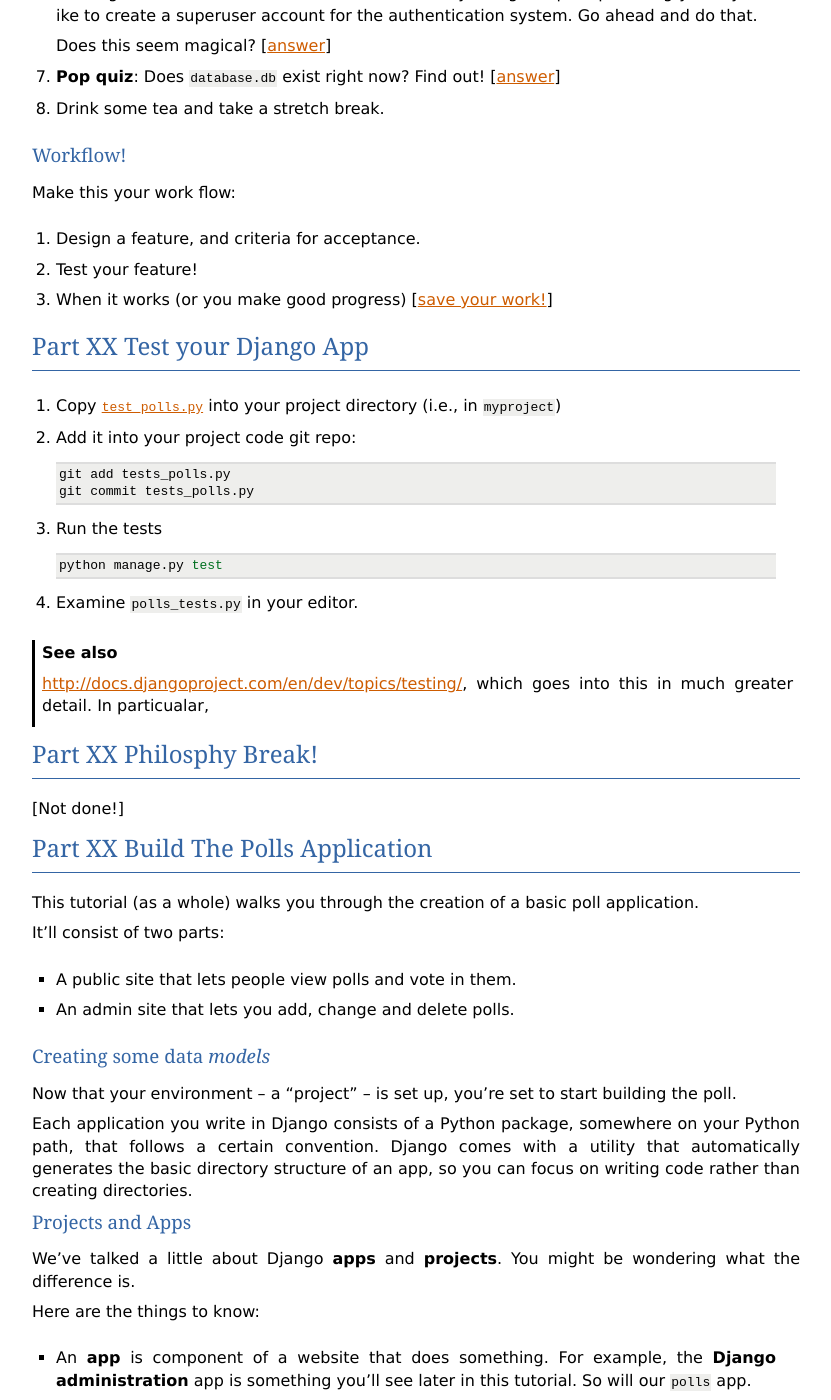
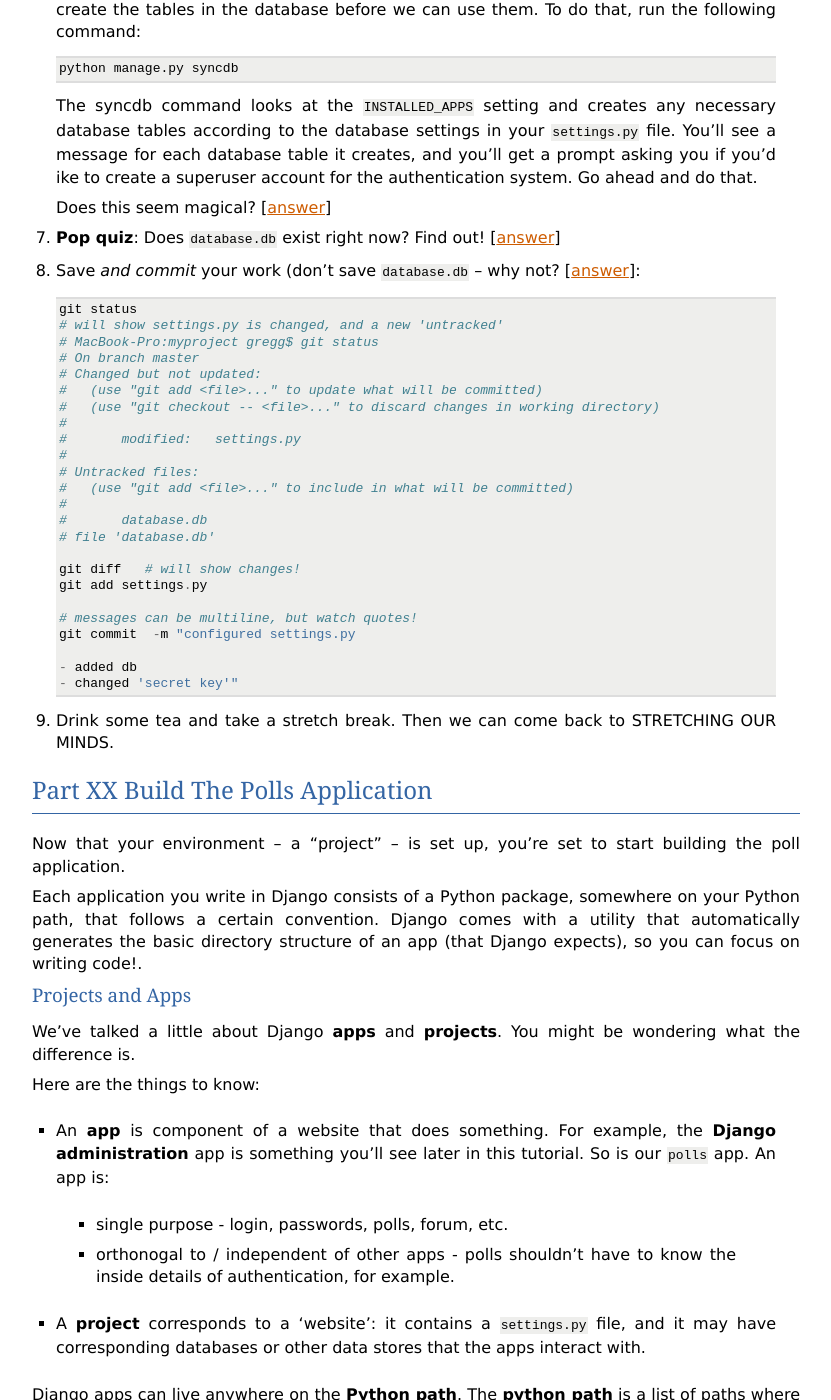
Before and after one commit to lsblakk/pystar, a Sphinx documentation site: the page built from docs/webapp.rst, in a window 1280 px wide and 1400 px high, scrolled down 6587 px. Shown: the whole window, without its empty margins (48-879 px from the left). Built offline with Sphinx 7.4.7, drawn with Linux system fonts in a browser that asks for light colours; some of the changed text lies outside the part shown.

Commit message:
more webapp changes.
* girl -> woman (self-smack!)
* got through the app creation.

```diff
--- a/docs/webapp.rst
+++ b/docs/webapp.rst
@@ -48,11 +48,17 @@
 
 Time to make a prototype!
 After hearing about Python and the Django web framework from that
-smart girl you know who works at Google, you have decided to try it out!
+smart woman you know who works at Google, you have decided to try it out!
 
 Since this is a prototype, you have decided to eliminate some features
 (logins, history tracking, demographic information, etc.) to focus on the
 core applicaion:  polls and voting.
+
+
+The prototype will consist of two parts:
+
+#. A public site that lets people view polls and vote in them.
+#. An admin site that lets you add, change and delete polls.
 
 You have decided to implement the following pages:
 
@@ -84,6 +90,7 @@
 
 .. code-block:: bash
 
+    # remember in bash, # means comment -- don't type these :)
     cd mydir
     mkdir django_projects
     virtualenv --no-site-packages pystar
@@ -278,7 +285,7 @@
 ------------------------------------
 
 Right now, everyone in the workshop has the same "SECRET_KEY". Since Django
-uses this
+uses this key for various sensitive things, you should change it.
 
 #. Open  ``settings.py`` in your editor.  ``settings.py`` is a Python script that only contains variable definitions.  Django looks at the values of these variables when it runs your web app.
 
@@ -322,7 +329,7 @@
     ..  note::
 
         In production, Sqlite has issues because only one process can *write* to it
-        as a time.  **Discuss** the implications of this with your group.
+        as a time.  **Discuss** the implications of this with your group.  [:ref:`answer <webapp_answers_sqlite_one_writer_implications>`]
 
 #.  Edit the lines in your settings.py to match the lines below:
 
@@ -376,77 +383,49 @@
 
 #.  **Pop quiz**: Does ``database.db`` exist right now?  Find out!  [:ref:`answer <webapp_answers_database_db_exists_after_sync>`]
 
-#.  Drink some tea and take a stretch break.
-
-
-Workflow!
-------------------
-
-Make this your work flow:
-
-1.  Design a feature, and criteria for acceptance.
-2.  Test your feature!
-3.  When it works (or you make good progress) [:ref:`save your work! <webapp_answers_verify_shutdown>`]
-
-
-Part XX Test your Django App
-=======================================
-
-
-#.  Copy :download:`test_polls.py` into your project directory (i.e., in ``myproject``)
-
-#.  Add it into your project code git repo:
-
-    ..  code-block:: bash
-
-        git add tests_polls.py
-        git commit tests_polls.py
-
-#.  Run the tests
-
-    ..  code-block:: bash
-
-        python manage.py test
-
-#.  Examine ``polls_tests.py`` in your editor.
-
-
-.. seealso::
-
-    http://docs.djangoproject.com/en/dev/topics/testing/, which
-    goes into this in much greater detail.  In particualar,
-
-
-
-
-Part XX  Philosphy Break!
-===========================
-
-[Not done!]
+#.  Save *and commit* your work (don't save ``database.db`` --
+    why not?  [:ref:`answer <webapp_answers_why_not_save_database_db>`]::
+
+        git status
+        # will show settings.py is changed, and a new 'untracked'
+        # MacBook-Pro:myproject gregg$ git status
+        # On branch master
+        # Changed but not updated:
+        #   (use "git add <file>..." to update what will be committed)
+        #   (use "git checkout -- <file>..." to discard changes in working directory)
+        #
+        #	modified:   settings.py
+        #
+        # Untracked files:
+        #   (use "git add <file>..." to include in what will be committed)
+        #
+        #	database.db
+        # file 'database.db'
+
+        git diff   # will show changes!
+        git add settings.py
+
+        # messages can be multiline, but watch quotes!
+        git commit  -m "configured settings.py
+
+        - added db
+        - changed 'secret key'"
+
+
+#.  Drink some tea and take a stretch break.  Then we can come back to
+    STRETCHING OUR MINDS.
 
 
 
 Part XX Build The Polls Application
 ========================================
 
-
-This tutorial (as a whole) walks you through the creation of a basic poll application.
-
-It’ll consist of two parts:
-
-* A public site that lets people view polls and vote in them.
-* An admin site that lets you add, change and delete polls.
-
-
-Creating some data *models*
------------------------------
-
-Now that your environment -- a "project" -- is set up, you're set to start building the poll.
+Now that your environment -- a "project" -- is set up, you're set to start building the poll application.
 
 Each application you write in Django consists of a Python package,
 somewhere on your Python path, that follows a certain convention.
 Django comes with a utility that automatically generates the basic directory
-structure of an app, so you can focus on writing code rather than creating directories.
+structure of an app (that Django expects), so you can focus on writing code!.
 
 Projects and Apps
 ---------------------------------
@@ -456,12 +435,18 @@
 
 Here are the things to know:
 
-* An **app** is component of a website that does something. For example, the **Django administration** app is something you'll see later in this tutorial.  So will our ``polls`` app.
-* A **project** corresponds to a website: it contains a ``settings.py`` file, so it has a corresponding database.
+* An **app** is component of a website that does something. For example, the **Django administration** app is something you'll see later in this tutorial.  So is our ``polls`` app.  An app is:
+
+    * single purpose - login, passwords, polls, forum, etc.
+    * orthonogal to / independent of other apps - polls shouldn't have to
+      know the inside details of authentication, for example.
+
+* A **project** corresponds to a 'website': it contains a ``settings.py`` file, and
+  it may have corresponding databases or other data stores
+  that the apps interact with.
 
 Django apps can live anywhere on the **Python path**.  The **python path** is
-a list of paths where the python interpreter looks for modules.  To see yours
-(for the curious):
+a list of paths where the python interpreter looks for modules.
 
 .. code-block:: bash
 
@@ -475,31 +460,110 @@
     '/Users/gregg/mydir/pystar/lib/python2.6/plat-darwin',
     '/Users/gregg/mydir/pystar/lib/python2.6/plat-mac' ... ]
 
+
 To be importable (seeable by Python), your Django app must be in one of the folders
 on *your* path.
 
+**Experiment**:  look at your Python Path!
+
+
+Create The Poll App
+---------------------
+
 In this tutorial, we'll create our poll app in the myproject directory for
 simplicity. In the future, when you decide that the world needs to be able to
-use your poll app and plug it into their own projects, you can publish that
-directory separately.
-
-To create your app, make sure you're in the myproject directory and type this command:
-
-.. code-block:: bash
-
-    python manage.py startapp polls
-
-That'll create a directory polls, which is laid out like this:
-
-.. code-block:: bash
-
-     polls/
-        __init__.py
-        models.py
-        tests.py
-        views.py
-
-This directory structure will house the poll application.
+use your poll app and plug it into their own projects, and after you determine
+that your app plays nicely with other apps, you can publish that directory separately!
+
+
+#.  open your terminal and navigate to ``myproject``
+#.  make scaffolding for the app
+
+    .. code-block:: bash
+
+        python manage.py startapp polls
+
+    That'll create a directory ``polls`` to house the poll application.
+
+#.  Examine the layout of ``polls`` (we will do more of this in following sections).
+
+    ..  code-block:: bash
+
+         # remember not to type the '$', it just means the prompt'.
+         $ ls polls
+         polls/
+            __init__.py
+            models.py
+            tests.py
+            views.py
+
+#.  Prove that ``polls`` is importable [:ref:`answer <webapp_answers_is_polls_importable>`]
+
+#.  Add and commit ``polls/*py``.
+
+#.  Refill your tea!
+
+
+
+
+
+Part XX Test your Django App
+=======================================
+
+#.  Copy :download:`test_polls.py` into your project directory (i.e., in ``myproject``)
+
+#.  Add it into your project code git repo:
+
+    ..  code-block:: bash
+
+        git add test_polls.py
+        # messages can be multiline, but watch quotes!
+        git add test_polls.py
+        git commit tests_polls.py -m "added tests"
+
+#.  Run the tests
+
+    ..  code-block:: bash
+
+        python manage.py test
+
+#.  Examine ``polls_tests.py`` in your editor.  This file (provided by us)
+    gives tests for many of the points on the original spec sheet.  Normally
+    this is the sort of thing you would write yourself, after reading your
+    spec, and deciding on acceptence criteria.
+
+#.  Discuss with your groups why testing matters.  [:ref:`answer <webapp_answers_why_testing_matters>`]
+
+.. seealso::
+
+    http://docs.djangoproject.com/en/dev/topics/testing/, which
+    goes into this in much greater detail.  In particualar,
+
+
+Part XX: Refine Your Workflow!
+==================================
+
+Make this your work flow:
+
+1.  Design a feature, with criteria for acceptance.
+2.  Test your feature, to see if meets those criteria.
+3.  When it works (or you make good progress), *commit your work*.
+
+We will use this workflow throughout the following sections, as we add
+the features that our protype spec outlined.
+
+
+
+Part XX  Philosphy Break!
+===========================
+
+[Not done!]
+
+
+
+Part XX Poll and Choice Models
+========================================
+
 
 The first step in writing a database Web app in Django is to
 define your models -- essentially, your database layout, with additional metadata.
--- a/docs/webapp_answers.rst
+++ b/docs/webapp_answers.rst
@@ -83,77 +83,54 @@
 Does ``database.db`` exist *now*?
 ^^^^^^^^^^^^^^^^^^^^^^^^^^^^^^^^^^^
 
-It should!  That is one of the magical bits of ``dbsync``  Use ``ls`` to find out!
-
-
-.. _webapp_answers_save_my_work:
-
-How Do I save my work?
----------------------------------------
-
-We've done something! Let's share it with the world.
-
-We'll do that with ``git`` and ``Github``. On your own computer, get to a Terminal or a GitBash.
-
-#.  ``cd`` to get into the ``myproject`` directory. If it's a fresh Terminal, this is what you'll do:
-
-    .. code-block:: bash
-
-         cd ~/django_projects/myproject
-
-#.  Is this new project?  If so:
-
-
-    #. create a git repository in the project directory:
-
-        .. code-block:: bash
-
-            # in myproject
-            git init
-
-    #   Tell git to ignore any files that end with .pyc (compiled python code) when we push
-        to our repo so we need to add that to ``.git/info/exclude``:
-
-        .. code-block:: bash
-
-            # in myproject directory
-            gedit .git/info/exclude
-
-            # add this line to the end of the file
-            .pyc
-
-    #   Create your project on GitHub.
-
-        # Go to http://github.com/ and create a new repository called "myproject". On the main dashboard page, click on "New Repository" fill out the necessary information.
-
-#   Add all your files to the repo, in the local directory:
-
-    .. code-block:: bash
-
-        git add -A
-
-    Now git is aware of your files.  Use ``git status`` to see them there in
-    the *staging* area (the index).
-
-#   ``git commit`` to ``commit`` those files:
-
-    .. code-block:: bash
-
-        git commit -m "Initial commit of django app project from the PyStar workshop"
-
-#   Connect the remote github repo to your local one, and use ``git push`` to push those up to your Github repository:
-
-    .. code-block:: bash
-
-        git remote add origin git@github.com:username/myproject.git
-        git push origin master
-
-#   Go to your Github account in your browser. Find the ``myproject`` repository. Do you see your files?
+It should!  That is one of the magical bits of ``dbsync``.  Use ``ls`` to find out!
 
 
 
+.. _webapp_answers_sqlite_one_writer_implications:
 
-.. _webapp_answers_test_my_work:
+What are the Implications of Sqlite only Handling One Writer?
+^^^^^^^^^^^^^^^^^^^^^^^^^^^^^^^^^^^^^^^^^^^^^^^^^^^^^^^^^^^^^^
 
-How Do I test my work?
----------------------------------------
+* performance is blocked by how fast that one writer can write
+* multiple processes can clobber each others' data.
+
+
+
+.. _webapp_answers_why_testing_matters:
+
+Why Does Testing Matter?
+^^^^^^^^^^^^^^^^^^^^^^^^^^^^^
+
+Among other reasons:
+
+* ensure that the features actually work as expected.
+* help make it clear what "as expected" actually means.
+* stop code changes from breaking things that used to work.
+* keep code split into reasonable, understandable chunks
+  ("if I can't figure out how to test it, it's probably doing to much!").
+
+
+
+.. _webapp_answers_why_not_save_database_db:
+
+Why Don't We Commit ``database.db``?
+^^^^^^^^^^^^^^^^^^^^^^^^^^^^^^^^^^^^^^
+
+Becuase ``database.db`` is just a 'test database' and doesn't have anything
+"real" in it, we don't care about it.  Generally files that are 'built', like
+``.pyc`` files, the build html files of this book, and the like aren't put
+under version control.
+
+
+.. _webapp_answers_is_polls_importable:
+
+Is Polls Importable?
+^^^^^^^^^^^^^^^^^^^^^^^^^^
+
+::
+    $ cd myproject
+    $ python
+    >>> import polls
+
+If you got an ``ImportError``, it's just as it sounds!
```
